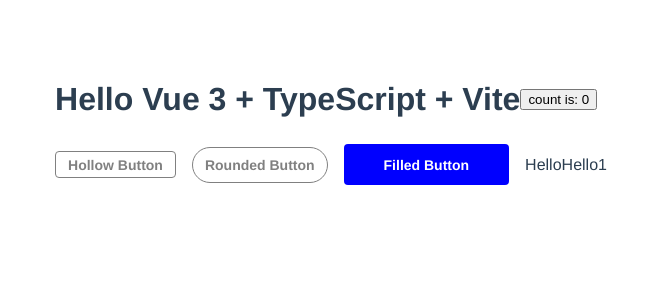
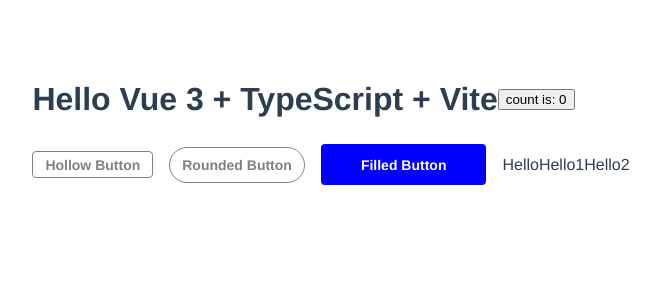
Before and after one commit to Rupnesh/ComponentLibrary, a Vue app: page / in a window 1280 px wide. Shown: the top 300 px of the page, without its empty margins (309-969 px from the left). Built offline with nearby package versions, Linux system fonts and the light colour scheme.

Commit message:
feat: comment added2

```diff
--- a/src/components/Home.vue
+++ b/src/components/Home.vue
@@ -44,6 +44,7 @@
         <Button class="btn" type="filled" label="Filled Button" size="l" :click-fn="() => clickFn('')" /> -->
         <p>Hello</p>
         <p>Hello1</p>
+        <p>Hello2</p>
       </div>
     </div>
   </div>
```
